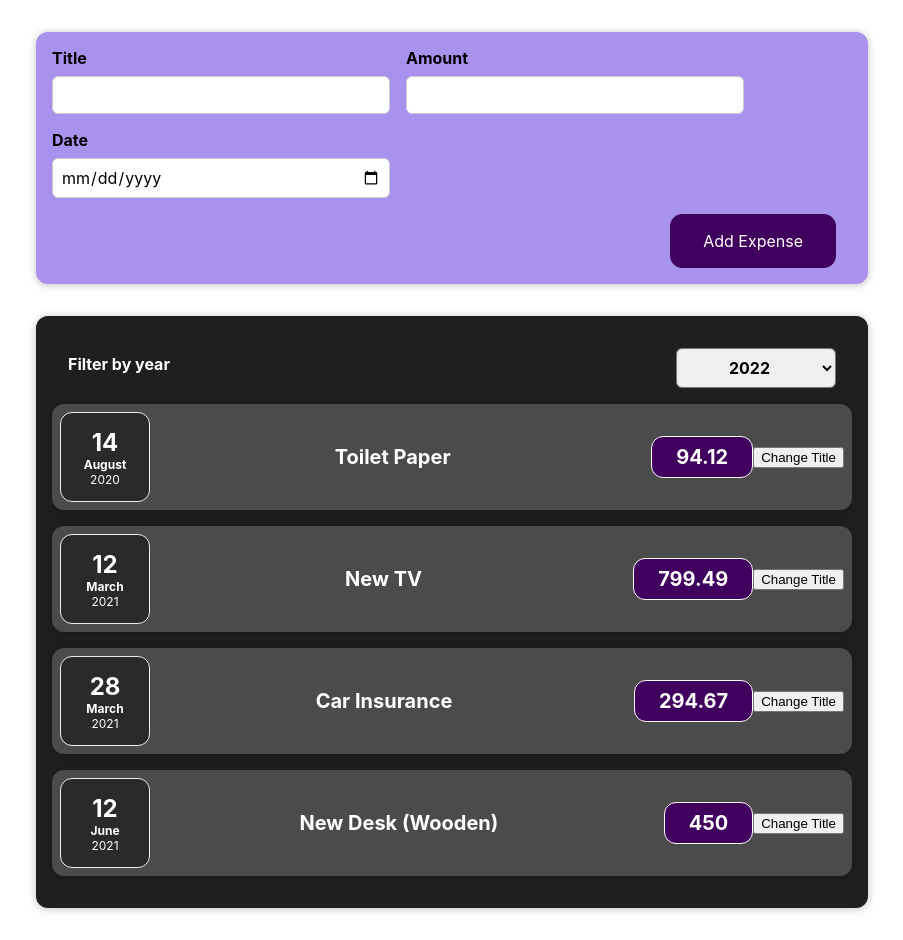
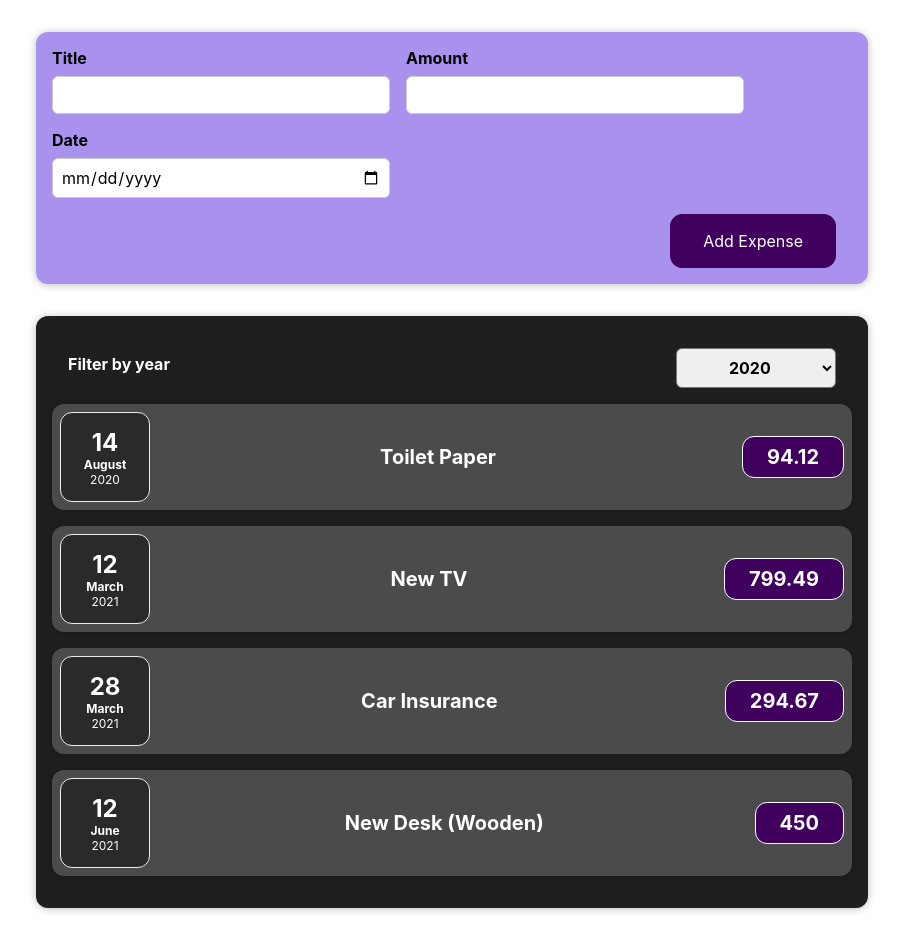
Before and after one commit to brianmuturi2/expenses-app, a React (Create React App) app: page / in a window 1280 px wide. Shown: the whole page, without its empty margins (188-1091 px from the left). Built offline with nearby package versions, Linux system fonts and the light colour scheme.

Commit message:
feat(expenses): propagated filter date on change to expenses list

```diff
--- a/src/components/Expenses/ExpensesFilter/ExpenseFilter.js
+++ b/src/components/Expenses/ExpensesFilter/ExpenseFilter.js
@@ -1,11 +1,17 @@
 import './ExpenseFilter.css';
 
-function ExpensesFilter() {
+function ExpensesFilter(props) {
+    let selectedYear = props.selected
+
+    function dropDownChangeHandler(event) {
+        props.onChangeFilter(event.target.value);
+    }
+
     return (
         <div className='expenses-filter'>
             <div className='expenses-filter__control'>
                 <label>Filter by year</label>
-                <select>
+                <select value={selectedYear} onChange={dropDownChangeHandler}>
                     <option value='2022'>2022</option>
                     <option value='2021'>2021</option>
                     <option value='2020'>2020</option>
--- a/src/components/Expenses/ExpensesItem/ExpenseItem.js
+++ b/src/components/Expenses/ExpensesItem/ExpenseItem.js
@@ -6,20 +6,13 @@ import Card from '../../UI/Card/Card';
 
 function ExpenseItem(props) {
 
-    const [title, setTitle] = useState(props.title);
-
-    function clickHandler() {
-        setTitle('Updated')
-    }
-
     return (
         <Card className="expense-item">
             <ExpenseDate date={props.date}/>
             <div className="expense-item__description">
-                <h2>{title}</h2>
+                <h2>{props.title}</h2>
                 <div className="expense-item__price">{props.amount}</div>
             </div>
-            <button onClick={clickHandler}>Change Title</button>
         </Card>
     )
 }
--- a/src/components/Expenses/ExpensesList/ExpenseList.js
+++ b/src/components/Expenses/ExpensesList/ExpenseList.js
@@ -2,11 +2,21 @@ import ExpenseItem from '../ExpensesItem/ExpenseItem';
 import './ExpenseList.css'
 import Card from '../../UI/Card/Card';
 import ExpensesFilter from '../ExpensesFilter/ExpenseFilter';
+import {useState} from 'react';
 
 function ExpenseList(props) {
+
+    const [state, setState] = useState({
+        filteredYear: '2020'
+    });
+
+    function filterChangeHandler(selectedYear) {
+        setState(prevState => ({...prevState, filteredYear: selectedYear}));
+    }
+
     return (
         <Card className="expensesList">
-            <ExpensesFilter/>
+            <ExpensesFilter selected={state.filteredYear} onChangeFilter={filterChangeHandler}/>
             <ExpenseItem title={props.expenses[0].title} amount={props.expenses[0].amount} date={props.expenses[0].date}/>
             <ExpenseItem title={props.expenses[1].title} amount={props.expenses[1].amount} date={props.expenses[1].date}/>
             <ExpenseItem title={props.expenses[2].title} amount={props.expenses[2].amount} date={props.expenses[2].date}/>
```
